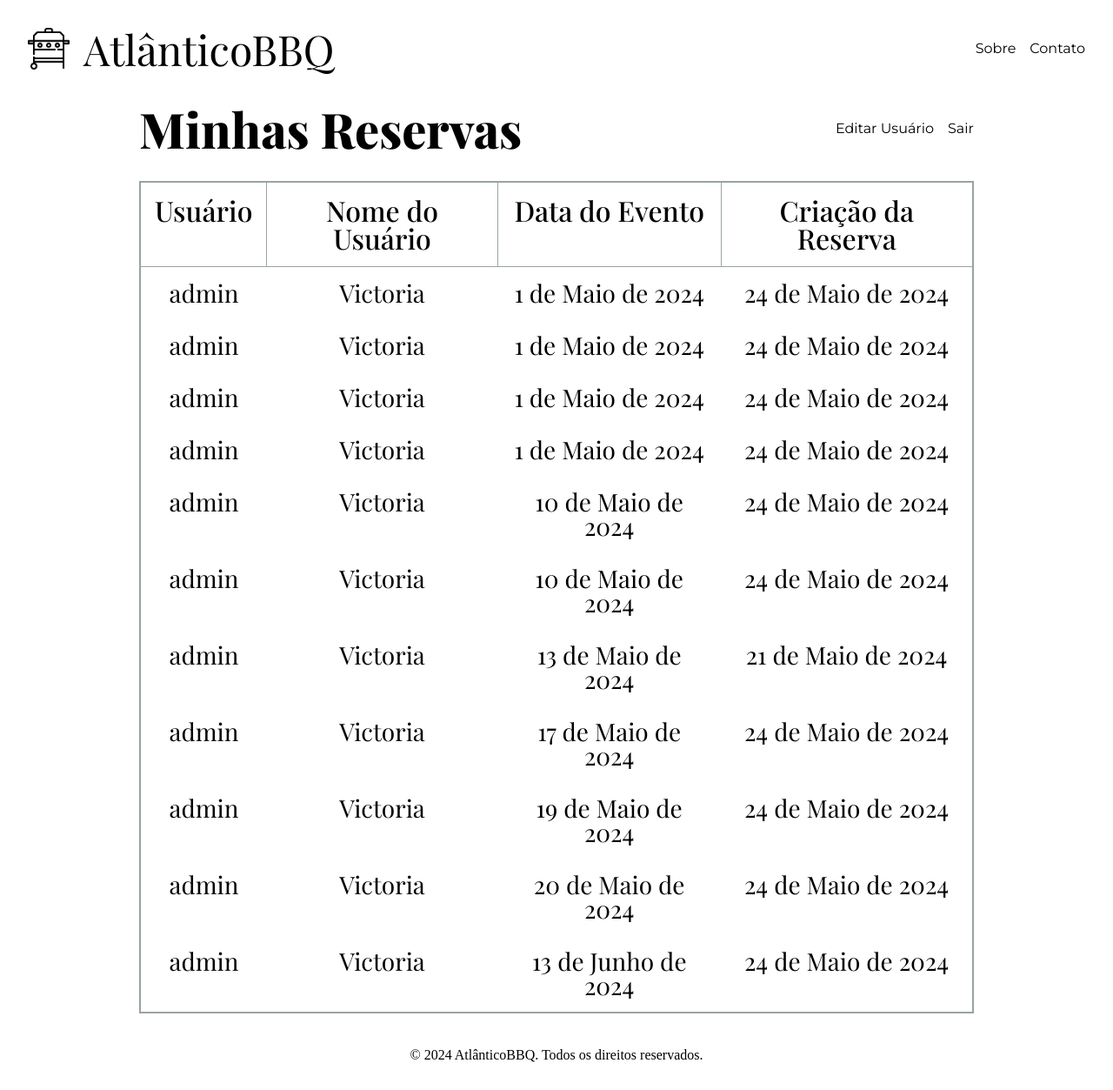
After one commit to vicschweiger/atlanticobbq, a Django app: page /my_reservations/ in a window 1280 px wide. The commit adds this page. Shown: the whole page at 87% size. Run offline with Django 5.2, Linux system fonts and the light colour scheme; a user stored in the database is signed in; data comes from the database, SQL or seed files in the repository; both versions use the stored data as it was after the commit; some web fonts are replaced.

Commit message:
Adicionado template Minhas Reservas bem como estilização e funcionalidade de adição, exclução de reservas, edição de dados do usuário e botão para logout nas páginas de navegãção.

```diff
--- a/atlanticobbq/urls.py
+++ b/atlanticobbq/urls.py
@@ -17,6 +17,7 @@ Including another URLconf
 from django.contrib import admin
 from django.urls import path
 from reservations import views
+from django.contrib.auth import views as auth_views
 
 
 urlpatterns = [
@@ -27,6 +28,9 @@ urlpatterns = [
     path('calendar/submit/', views.edit_reservations, name='edit_reservations'),
     path('edit_reservations/submit/', views.submit_reservation, name='submit_reservation'),
     path('edit_user/', views.edit_user, name='edit_user'),
+    path('edit_user/submit/', views.submit_user, name='submit_user'),
+    path('my_reservations/', views.my_reservations, name='my_reservations'),
     path('about/', views.about, name='about'),
     path('contact/', views.contact, name='contact'),
+    path('logout/', views.custom_logout, name='logout'),
 ]
--- a/reservations/static/css/calendar.css
+++ b/reservations/static/css/calendar.css
@@ -3,6 +3,18 @@
     display: flex;
     flex-direction: column;
     gap: 1rem;
+}
+
+#has_reservations {
+    background-color: var(--preto);
+}
+
+.calendar p {
+    font-family: var(--montserrat);
+    font-size: 0.75rem;
+    border: solid 2px var(--prata);
+    border-radius: 5px;
+    padding: 1rem;
 }
 
 .calendar div {
--- a/reservations/static/css/edit_reservations.css
+++ b/reservations/static/css/edit_reservations.css
@@ -40,16 +40,12 @@
 }
 
 .edit_reservations form select {
-    width: 200px; /* Define a largura do select */
+    width: 100%; /* Define a largura do select */
     padding: 10px; /* Adiciona preenchimento interno */
     font-size: 16px; /* Define o tamanho da fonte */
     border: 1px solid #ccc; /* Adiciona uma borda */
     border-radius: 5px; /* Adiciona bordas arredondadas */
     background-color: #f9f9f9; /* Define a cor de fundo */
-}
-
-.edit_reservations form option {
-    border-radius: 5px;
 }
 
 .edit_reservations label {
--- /dev/null
+++ b/reservations/static/css/my_reservations.css
@@ -0,0 +1,43 @@
+.my_reservations {
+    padding: 0.5rem 10rem;
+    display: flex;
+    flex-direction: column;
+    gap: 2rem;
+}
+
+.my_reservations div {
+    display: flex;
+    align-items: center;
+    justify-content: space-between;
+    gap: 1rem;
+}
+
+.my_reservations h1 {
+    font-family: var(--playfair);
+    font-size: 3.5rem;
+    font-weight: 800;
+}
+
+.my_reservations a {
+    text-decoration: none;
+    color: var(--preto);
+    font-family: var(--montserrat);
+}
+
+.my_reservations table {
+    font-family: var(--playfair);
+    border: solid 2px var(--prata);
+}
+
+.my_reservations table th {
+    border: solid 1px var(--prata);
+    font-size: 2rem;
+    font-weight: 500;
+    padding: 1rem;
+}
+
+.my_reservations table td {
+    font-size: 1.75rem;
+    padding: 1rem;
+    text-align: center;
+}
--- a/reservations/templates/base.html
+++ b/reservations/templates/base.html
@@ -16,6 +16,7 @@
     <link rel='stylesheet' href="{% static 'css/calendar.css' %}">
     <link rel='stylesheet' href="{% static 'css/edit_user.css' %}">
     <link rel='stylesheet' href="{% static 'css/edit_reservations.css' %}">
+    <link rel='stylesheet' href="{% static 'css/my_reservations.css' %}">
     <link rel='stylesheet' href="{% static 'css/about.css' %}">
     <link rel='stylesheet' href="{% static 'css/contact.css' %}">
     <link rel='stylesheet' href="{% static 'css/footer.css' %}">
--- /dev/null
+++ b/reservations/templates/my_reservations.html
@@ -0,0 +1,31 @@
+{% extends "base.html" %}
+
+{% block title %}Minhas Reservas{% endblock %}
+
+{% block content %}
+    <section class="my_reservations">
+        <div>
+            <h1>Minhas Reservas</h1>
+            <div>
+                <a href="{% url 'edit_user' %}">Editar Usuário</a>
+                <a href="{% url 'logout' %}">Sair</a>
+            </div>
+        </div>
+        <table>
+            <tr>
+                <th>Usuário</th>
+                <th>Nome do Usuário</th>
+                <th>Data do Evento</th>
+                <th>Criação da Reserva</th>
+            </tr>
+            {% for user_reservation in user_reservations %}
+            <tr>
+                <td>{{ user_reservation.user }}</td>
+                <td>{{ user_reservation.user.first_name }}</td>
+                <td>{{ user_reservation.event_date }}</td>
+                <td>{{ user_reservation.reservation_date }}</td>
+            </tr>
+            {% endfor %}
+        </table>
+    </section>
+{% endblock %}
--- a/reservations/views.py
+++ b/reservations/views.py
@@ -3,7 +3,9 @@ from django.contrib import messages
 from django.contrib.auth import authenticate, login, logout
 from django.contrib.auth.decorators import login_required
 import calendar
-from datetime import datetime, timedelta
+from datetime import datetime
+from babel.dates import format_date
+from babel import Locale
 from .models import Reservation
 from django.contrib.auth.models import User
 
@@ -34,13 +36,15 @@ def generate_calendar():
     available_months = [current_month + i for i in range(3)]
 
     calendars = []
+    locale = Locale('pt', 'BR')
+
     for month in available_months:
-        month_name = calendar.month_name[month]
+        month_name = format_date(datetime(current_date.year, month, 1), "MMMM", locale=locale)
         _, num_days = calendar.monthrange(current_date.year, month)
         days = [day for day in range(1, num_days + 1)]
 
         month_data = {
-            'month_name': month_name,
+            'month_name': month_name.title(),
             'days': days
         }
         calendars.append(month_data)
@@ -50,25 +54,71 @@ def generate_calendar():
 @login_required(login_url='/')
 def calendar_view(request):
     calendars = generate_calendar()
+
+    all_reservations = Reservation.objects.all()
+
+    all_dates = []
+
+    for reservation in all_reservations:
+        all_dates.append(reservation.event_date)
+
     context = {
         'calendars': calendars,
+        'done_reservations': all_dates,
     }
     return render(request, 'calendar.html', context)
 
+@login_required(login_url='/')
 def edit_user(request):
-    return render(request, 'edit_user.html')
+    user = User.objects.get(username=request.user.username)
+
+    context = {
+        'user': user
+    }
+
+    return render(request, 'edit_user.html', context)
+
+def submit_user(request):
+    if request.method == "POST":
+        user_id = request.POST.get('user_id')
+        first_name = request.POST.get('first_name')
+        last_name = request.POST.get('last_name')
+        password = request.POST.get('password')
+
+        user = User.objects.get(id=user_id)
+
+        calendars = generate_calendar()
+
+        if first_name or last_name:
+            user.first_name = first_name
+            user.last_name = last_name
+
+        if password:
+            user.set_password(password)
+
+        user.save()
+
+        context = {
+            'user': user
+        }
+
+
+        return render(request, 'edit_user.html', context)
+
+    else:
+        return render(request, 'edit_user.html', context)
 
 @login_required(login_url='/')
 def edit_reservations(request):
     if request.method == "POST":
-        day = request.POST.get('day')
-        month = request.POST.get('month')
+        event_day = request.POST.get('event_day')
+        event_month = request.POST.get('event_month')
         reservation_date = datetime.now().date()
         calendars = generate_calendar()
 
         context = {
-            'event_day': day,
-            'event_month': month,
+            'event_day': event_day,
+            'event_month': event_month,
             'reservation_date': reservation_date,
             'calendars': calendars
         }
@@ -77,19 +127,58 @@ def edit_reservations(request):
 def submit_reservation(request):
     if request.method == "POST":
         user_id = request.POST.get('user_id')
-        event_date = request.POST.get('event_date')
+        event_day = request.POST.get('event_day')
+        event_month = request.POST.get('event_month')
+        event_year = datetime.now().year
+        reservation_date = request.POST.get('reservation_date')
+
+        month_map = {
+            'Janeiro': 1,
+            'Fevereiro': 2,
+            'Março': 3,
+            'Abril': 4,
+            'Maio': 5,
+            'Junho': 6,
+            'Julho': 7,
+            'Agosto': 8,
+            'Setembro': 9,
+            'Outubro': 10,
+            'Novembro': 11,
+            'Dezembro': 12,
+        }
+
+        event_month_num = month_map.get(event_month)
+        event_date = datetime.strptime(f"{event_year} {event_month_num} {event_day}", "%Y %m %d").date()
 
         user = User.objects.get(id=user_id)
 
-        reservation = Reservation(user=user, event_date=event_date)
+        reservation = Reservation(user=user, event_date=event_date, reservation_date=reservation_date)
         reservation.save()
 
+        messages.success(request, 'Reserva feita com sucesso.')
         return redirect('/calendar/')
 
     return redirect('/edit_reservations')
+
+@login_required(login_url='/')
+def my_reservations(request):
+    user_reservations = Reservation.objects.filter(user=request.user)
+    user = User.objects.get(id=request.user.id)
+
+    context = {
+        'user_reservations': user_reservations.order_by('event_date'),
+        'user': user
+    }
+
+    return render(request, 'my_reservations.html', context)
+
 
 def about(request):
     return render(request, 'about.html')
 
 def contact(request):
     return render(request, 'contact.html')
+
+def custom_logout(request):
+    logout(request)
+    return render(request, 'index.html')
```
Also changed, not shown: reservations/templates/calendar.html (+10 -5 lines), reservations/templates/edit_reservations.html (+39 -1 lines), reservations/templates/edit_user.html (+6 -6 lines), db.sqlite3.
